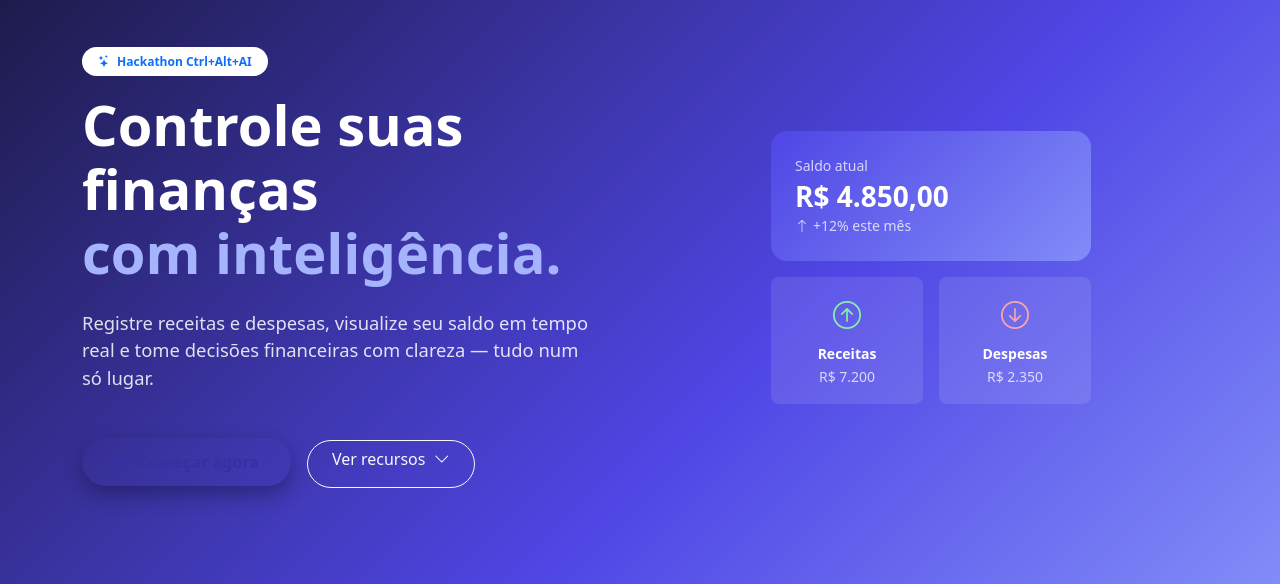
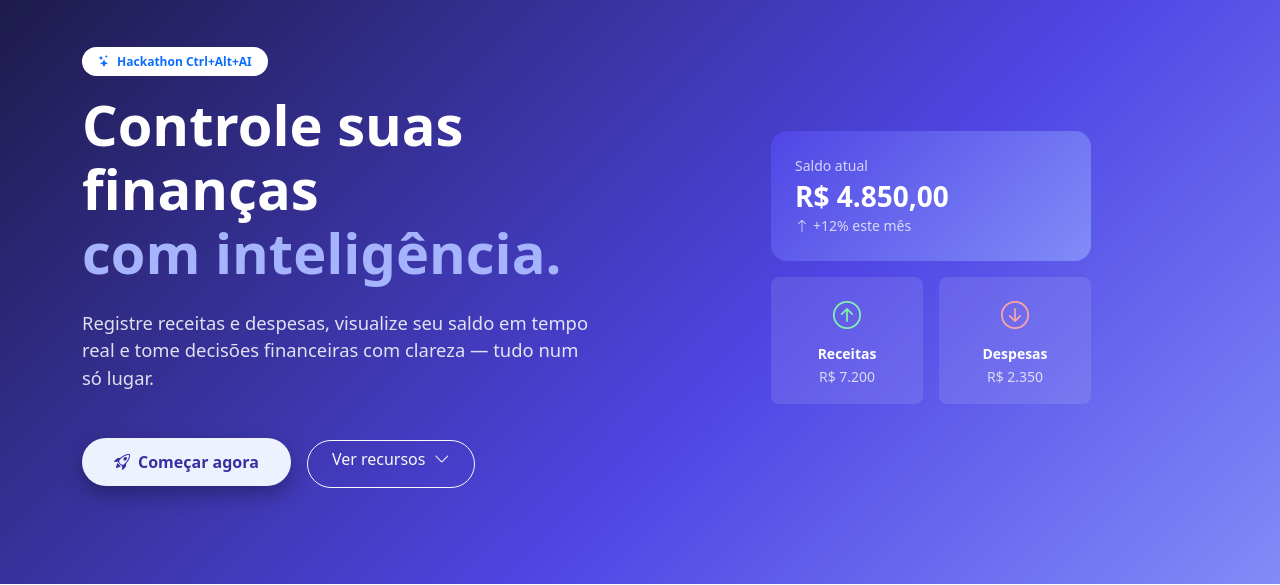
Before and after one commit to soareslucas9090/Hackathon, a Django app: page / in a window 1280 px wide, with the pointer over the restyled element. Shown: the part 80-665 px from the top of the page. Run offline with Django 5.2, Linux system fonts and the light colour scheme; some libraries are stand-ins or nearby versions.

Commit message:
feat: altera estilo do botão principal na página de autenticação

```diff
--- a/Usuario/autenticacao/templates/usuario/autenticacao/landing.html
+++ b/Usuario/autenticacao/templates/usuario/autenticacao/landing.html
@@ -24,9 +24,10 @@
         transition: transform .2s, box-shadow .2s;
     }
     .btn-hero-primary:hover {
+        background: #eef2ff;
+        color: #3730a3;
         transform: translateY(-2px);
         box-shadow: 0 8px 20px rgba(0,0,0,.3);
-        color: #3730a3;
     }
     /* ─── Features ─── */
     .feature-card {
```
